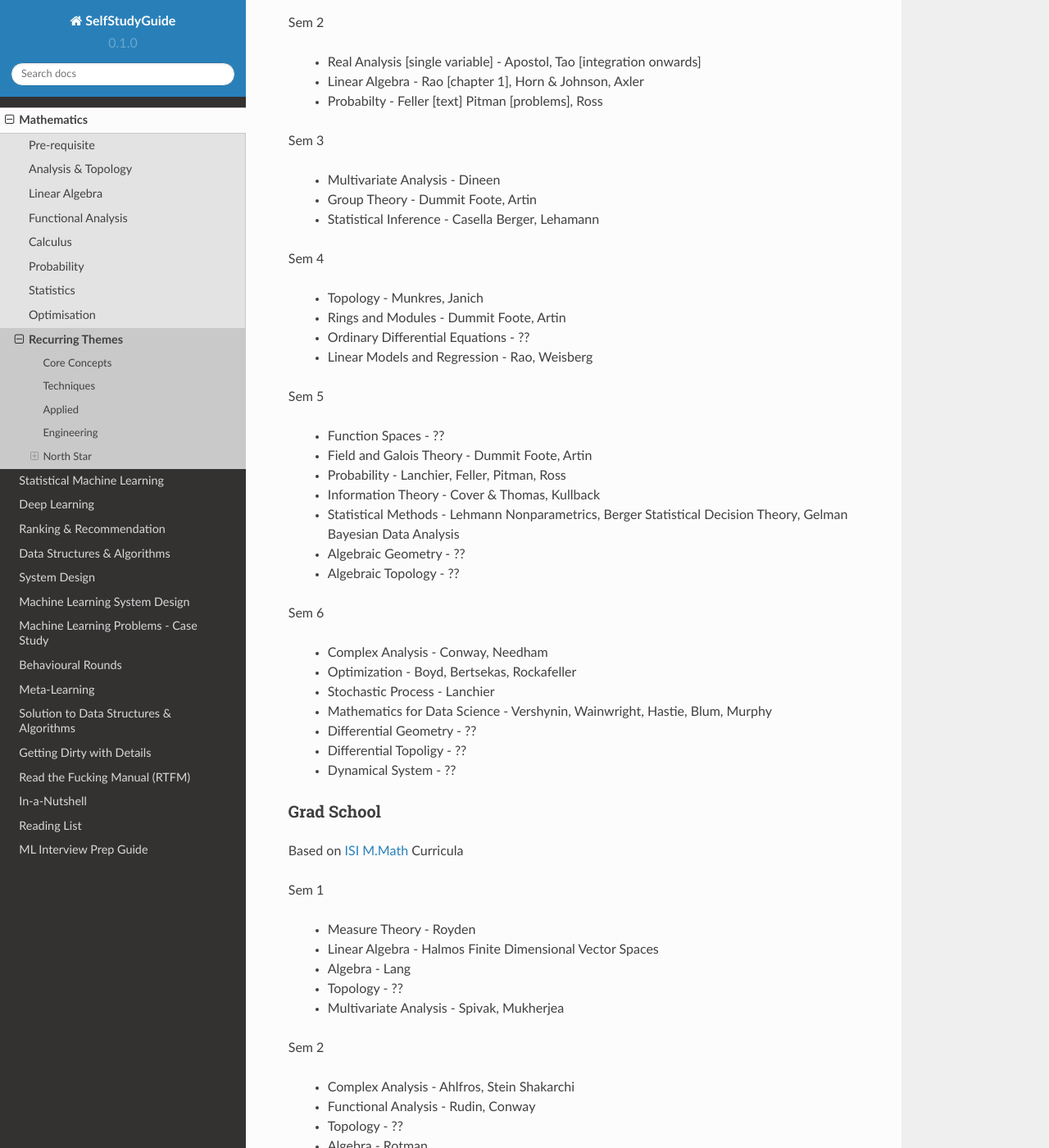
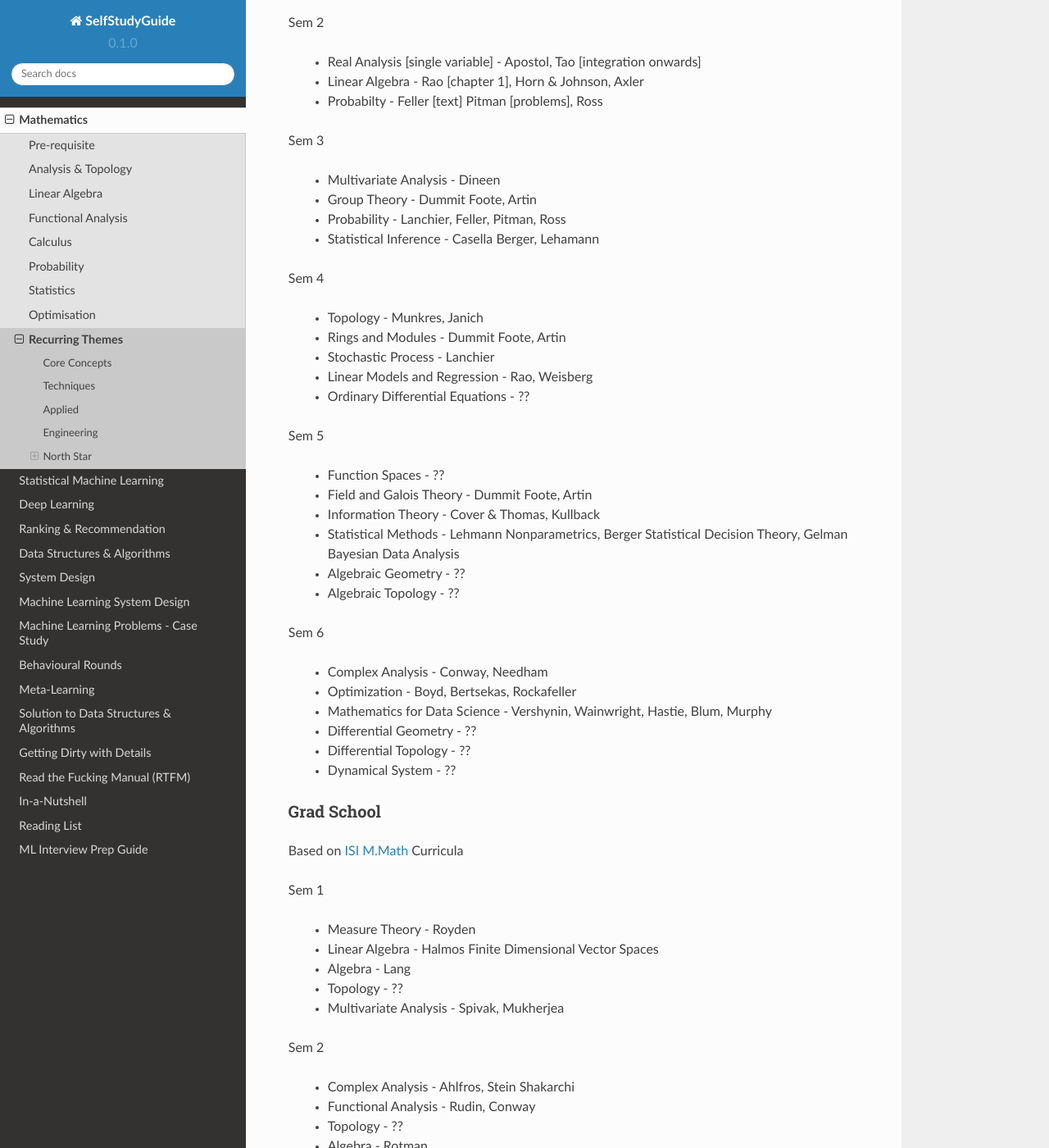
Before and after one commit to uselesstechjunks/leetcode, a Sphinx documentation site: the page built from docs/source/math/themes.rst, in a window 1280 px wide and 1400 px high, scrolled down 1714 px. Shown: the whole window at 82% size. Built offline with Sphinx 7.4.7 and the Read the Docs theme 2.0.0, drawn with Linux system fonts in a browser that asks for light colours.

Commit message:
Update themes.rst (#338)

```diff
--- a/docs/source/math/themes.rst
+++ b/docs/source/math/themes.rst
@@ -82,10 +83,9 @@ Sem 6
 
 	- Complex Analysis - Conway, Needham
 	- Optimization - Boyd, Bertsekas, Rockafeller
-	- Stochastic Process - Lanchier
 	- Mathematics for Data Science - Vershynin, Wainwright, Hastie, Blum, Murphy
 	- Differential Geometry - ??
-	- Differential Topoligy - ??
+	- Differential Topology - ??
 	- Dynamical System - ??
 
 Grad School
```
Also changed, not shown: other parts of docs/source/math/themes.rst (+3 -2 lines).
